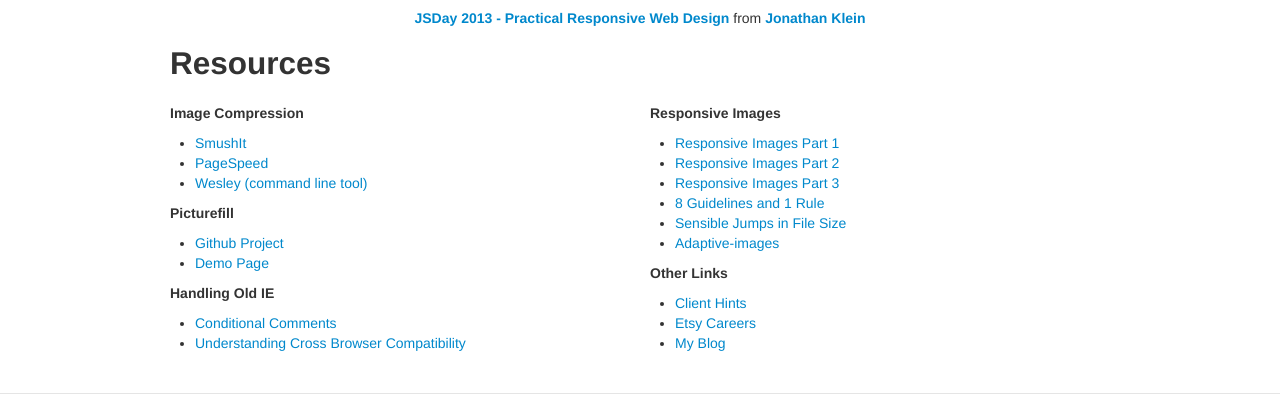
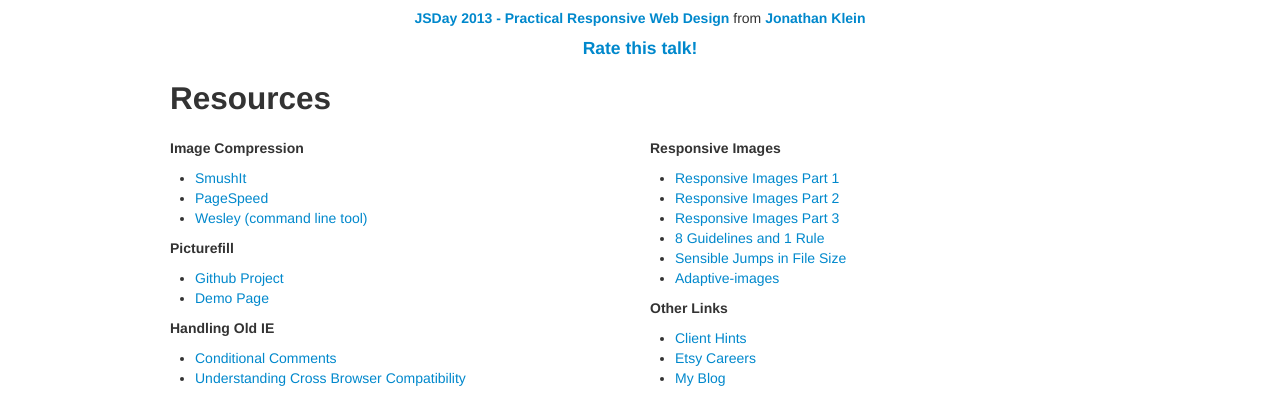
Before and after one commit to jklein/presentations, a PHP site: page /jsday.php in a window 1280 px wide. Shown: the part 614-1008 px from the top of the page. Run offline with PHP 8.4, Linux system fonts and the light colour scheme.

Commit message:
Adding a rate this talk link

```diff
--- a/jsday.php
+++ b/jsday.php
@@ -20,6 +20,7 @@
             </strong> from
             <strong><a href="http://www.slideshare.net/jnklein" target="_blank">Jonathan Klein</a></strong>
         </div>
+	<h4><a href="http://joind.in/talk/view/8595">Rate this talk!</a></h4>
     </div>
 
     <div class="resources row">
```
